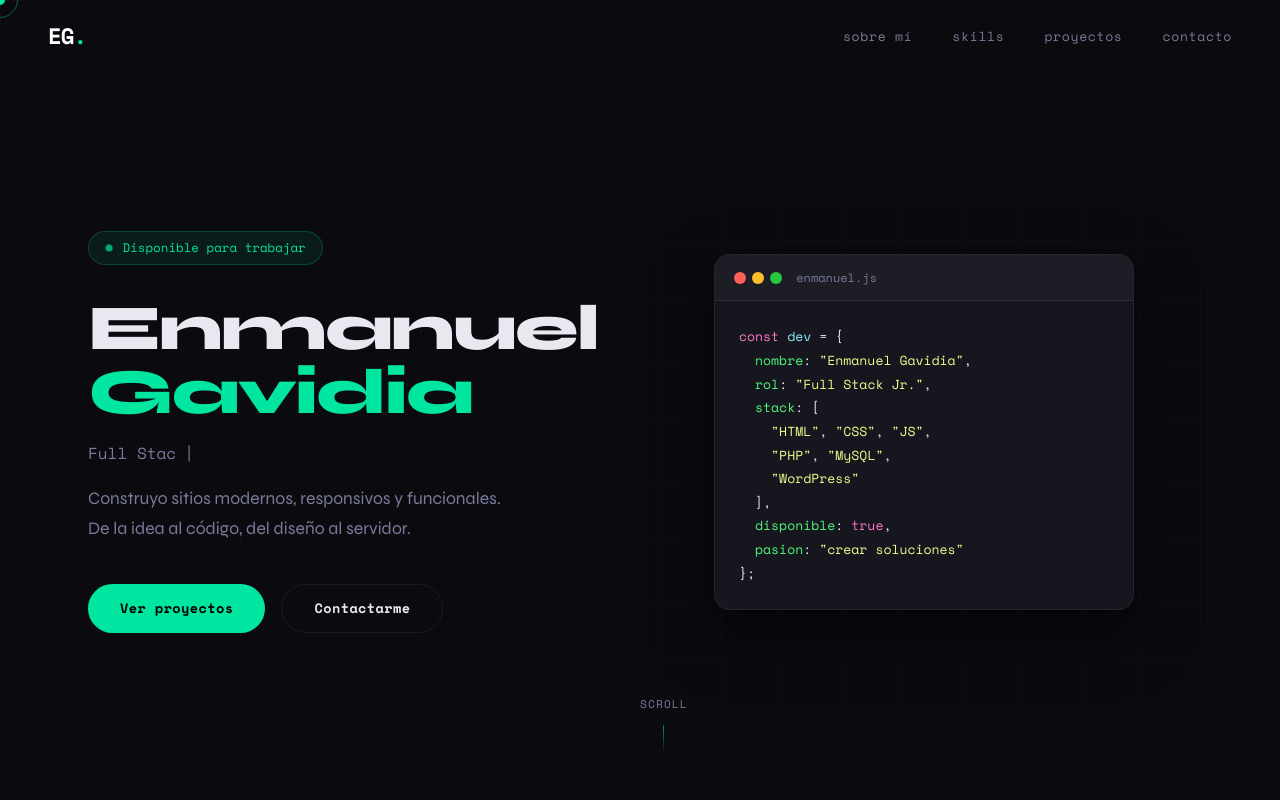
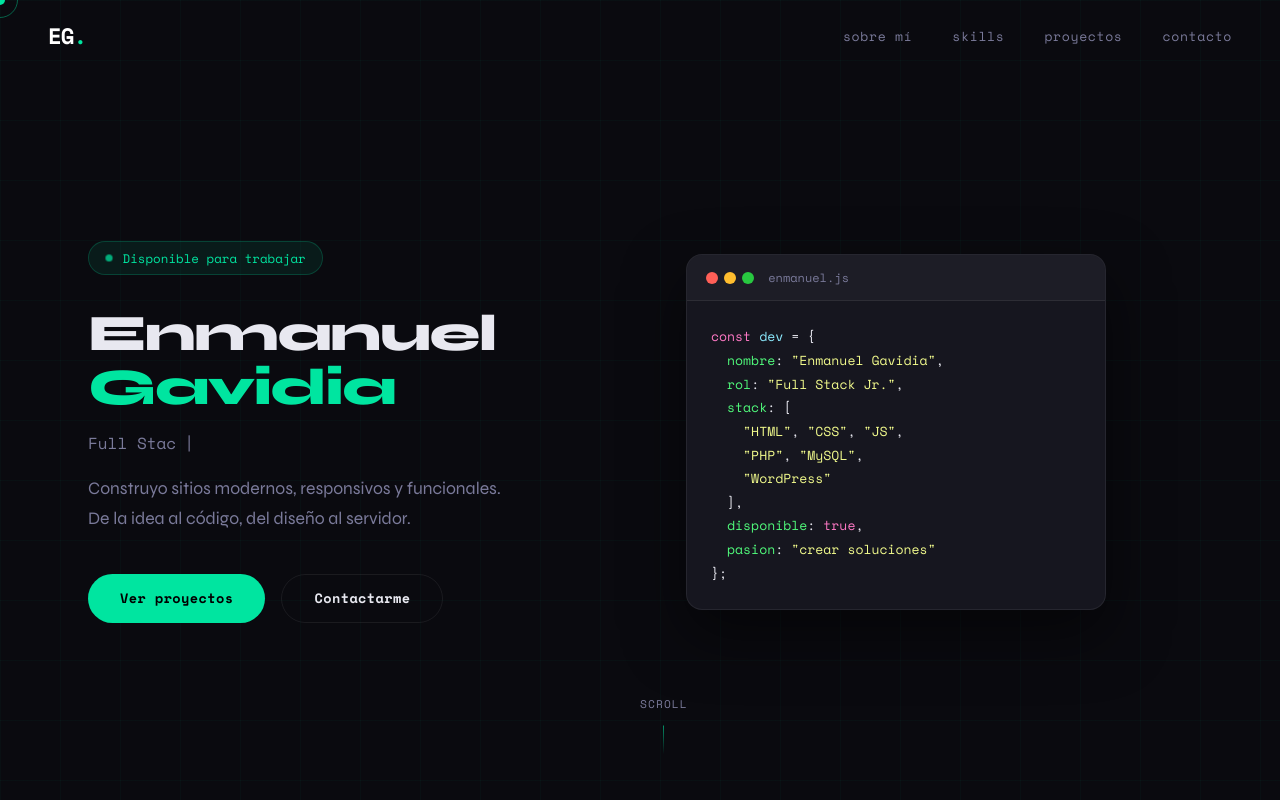
Before and after one commit to Enmanuel-Gavidia/frontend-portfolio-Enmanuel, a plain HTML site: page index.html in a window 1280 px wide. Shown: the top 800 px of the page. Drawn offline with nearby package versions, Linux system fonts and the light colour scheme.

Commit message:
style.css

```diff
--- a/style.css
+++ b/style.css
@@ -145,7 +145,7 @@ body:hover .cursor { opacity: 1; }
   max-width: 1200px;
   margin: 0 auto;
 }
-.hero-content { flex: 1; max-width: 560px; }
+.hero-content { flex: 1; max-width: 480px; min-width: 0; }
 .hero-tag {
   display: inline-flex;
   align-items: center;
@@ -171,13 +171,18 @@ body:hover .cursor { opacity: 1; }
   50% { opacity: 0.5; transform: scale(0.8); }
 }
 .hero-title {
-  font-size: clamp(2.8rem, 5vw, 4.2rem);
+  font-size: clamp(2.5rem, 4vw, 3.8rem);
   font-weight: 800;
-  line-height: 1;
+  line-height: 1.05;
   letter-spacing: -0.03em;
   margin-bottom: 1rem;
+  word-break: keep-all;
+  overflow: visible;
 }
-.hero-title .line { display: block; overflow: hidden; }
+.hero-title .line {
+  display: block;
+  white-space: nowrap;
+}
 .hero-title .line { animation: slideUp 0.7s cubic-bezier(0.4,0,0.2,1) both; }
 .hero-title .line:nth-child(2) { animation-delay: 0.1s; }
 .hero-title .accent { color: var(--accent); }
```
